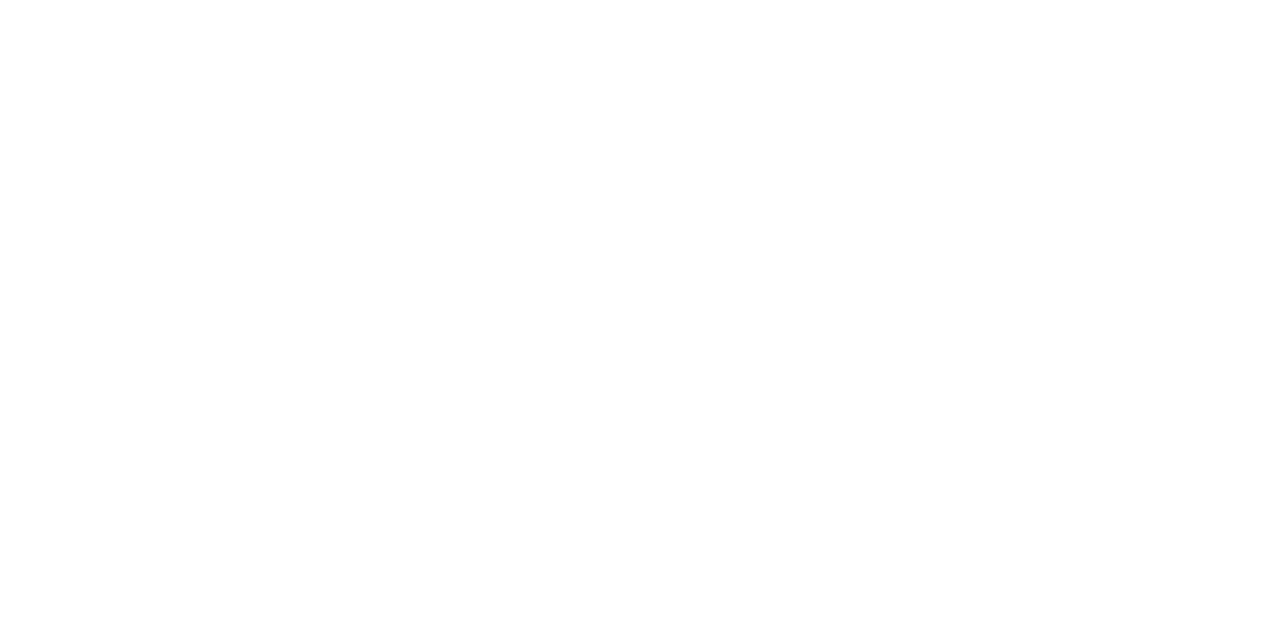
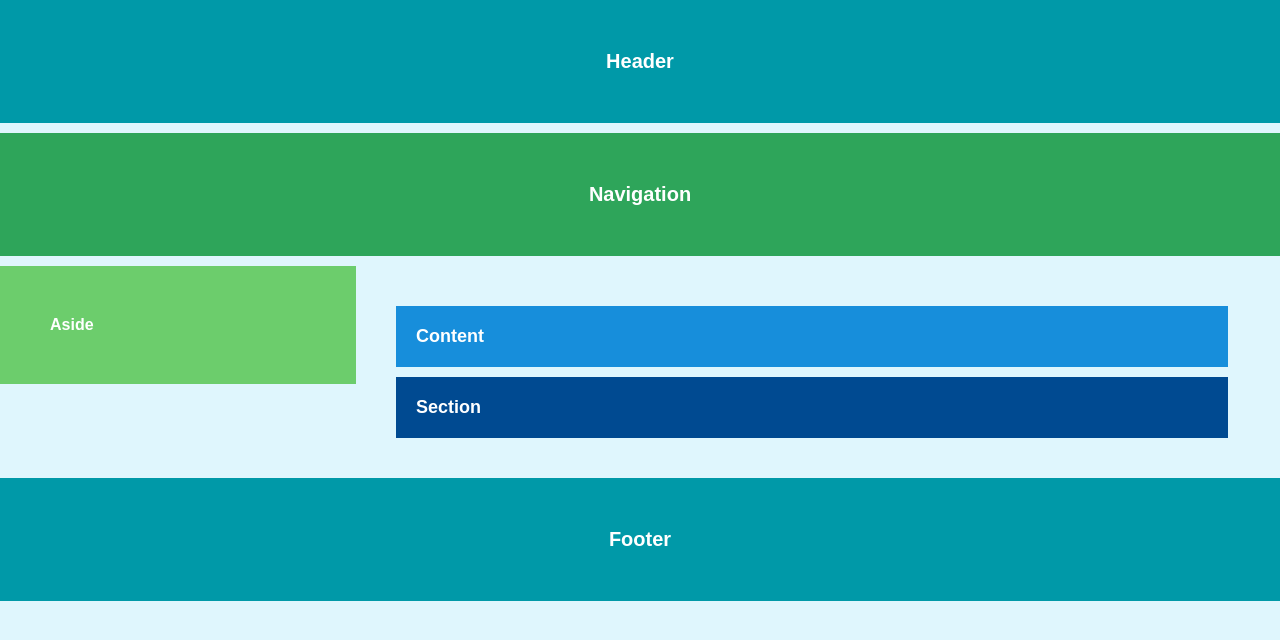
Before and after one commit to suhailamahfouz/web-design-summer-G13-tasks, a plain HTML site: page session3/index.html in a window 1280 px wide. Drawn offline with Linux system fonts and the light colour scheme.

Commit message:
Updated session3 HTML/CSS, Task contact form

```diff
--- /dev/null
+++ b/session3/Contact_Form/main.css
@@ -0,0 +1,70 @@
+body {
+  background: linear-gradient(to right, #9d50bb, #6e48aa);
+}
+
+.container {
+  font-size: 0;
+  margin: 1%;
+  border-radius: 20px;
+  overflow: hidden;
+  background: white;
+}
+
+.left, .right {
+  display: inline-block;
+  font-size: 30px;
+  box-sizing: border-box;
+  padding: 30px;
+}
+
+.left {
+  padding: 15%;
+  width: 50%;
+  background-color: rgb(0, 188, 212);
+  color: white;
+}
+
+.left h2 {
+  margin-top: 0;
+}
+
+.right {
+  width: 50%;
+}
+
+.right h2 {
+  margin-top: 0;
+  text-align: center;
+}
+
+form input,
+form textarea {
+  width: 100%;
+  padding: 15px;
+  margin: 10px 0;
+  font-size: 14px;
+  border: 1px solid rgb(204, 204, 204);
+  border-radius: 4px;
+  box-sizing: border-box;
+}
+
+form textarea {
+  resize: vertical;
+  height: 100px;
+}
+
+button {
+  width: 50%;
+  padding: 15px;
+
+  background-color: rgb(0, 188, 212);
+  color: white;
+  border: none;
+  font-size: 16px;
+  border-radius: 20px;
+  cursor: pointer;
+}
+
+button:hover {
+  background-color: rgb(0, 151, 167);
+}
--- a/session3/index.html
+++ b/session3/index.html
@@ -1,11 +1,26 @@
 <!DOCTYPE html>
 <html lang="en">
 <head>
-    <meta charset="UTF-8">
-    <meta name="viewport" content="width=device-width, initial-scale=1.0">
-    <title>Document</title>
+  <meta charset="UTF-8">
+  <title>Simple Layout</title>
+  <link rel="stylesheet" href="main.css">
 </head>
 <body>
 
+  <div class="box header">Header</div>
+  <div class="box navigation">Navigation</div>
+
+<div class="main">
+    <div class="aside">Aside</div>
+
+    <div class="right-side">
+      <div class="content">Content</div>
+      <div class="section">Section</div>
+    </div>
+  </div>
+  </div>
+
+  <div class="box footer">Footer</div>
+
 </body>
 </html>
--- a/session3/main.css
+++ b/session3/main.css
@@ -0,0 +1,67 @@
+body {
+  margin: 0;
+  padding: 0;
+  font-family: Arial;
+  background-color: rgb(223, 246, 253);
+}
+
+.box {
+  padding: 50px;
+  color: white;
+  text-align: center;
+  margin-bottom: 10px;
+  font-size: 20px;
+  font-weight: bold;
+  box-sizing: border-box;
+}
+
+.header {
+  background-color: rgb(0, 153, 168);
+}
+
+.navigation {
+  background-color: rgb(46, 165, 90);
+}
+
+.footer {
+  background-color: rgb(0, 153, 168);
+}
+
+.main {
+  font-size: 0;
+ font-weight: bold;
+}
+
+.aside {
+ padding: 50px;
+  display: inline-block;
+  color: white;
+  background-color: rgb(108, 205, 108);
+  width: 20%;
+  font-size: 16px;
+ vertical-align: top;
+  margin: 0;
+}
+
+.right-side {
+  padding: 40px;
+  display: inline-block;
+  width: 65%;
+  font-size: 16px;
+   margin: 0;
+}
+
+.content,
+.section {
+      padding: 20px;
+      color: white;
+      font-size: 18px;
+      box-sizing: border-box;
+      margin-bottom: 10px;
+  background-color: rgb(23, 142, 219);
+}
+
+.section {
+  background-color: rgb(0, 74, 145);
+   margin: 0;
+}
```
Also changed, not shown: session3/Contact_Form/index.html (added, +28 -0 lines).
